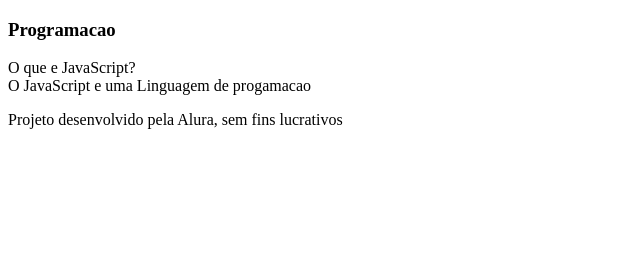
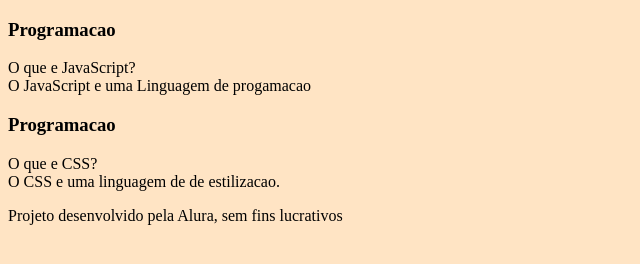
Before and after one commit to Alanzoka12/20-09, a plain HTML site: page index.html in a window 1280 px wide. Shown: the whole page, without its empty margins (0-640 px from the left). Drawn offline with Linux system fonts and the light colour scheme.

Commit message:
Add files via upload

```diff
--- a/index.html
+++ b/index.html
@@ -3,6 +3,7 @@
 <head>
     <meta charset="UTF-8">
     <meta name="viewport" content="width=device-width, initial-scale=1.0">
+    <link rel="stylesheet" href="style.css">
     <title>Flashcards</title>
 </head>
 <body>
@@ -19,6 +20,17 @@
     </div>
     </div>
 </article>
+<article class="cartao">
+    <div class="cartao__conteudo">
+    <h3>Programacao</h3>
+    <div class="cartao_conteudo_pergunta">
+      O que e CSS?
+    </div>
+    <div class="cartao_conteudo_reposta">
+        O CSS e uma linguagem de de estilizacao.
+    </div>
+    </div>
+</article>
 </section>
     </main>
 
--- /dev/null
+++ b/style.css
@@ -0,0 +1,3 @@
+body{
+    background-color: bisque;
+}
```
